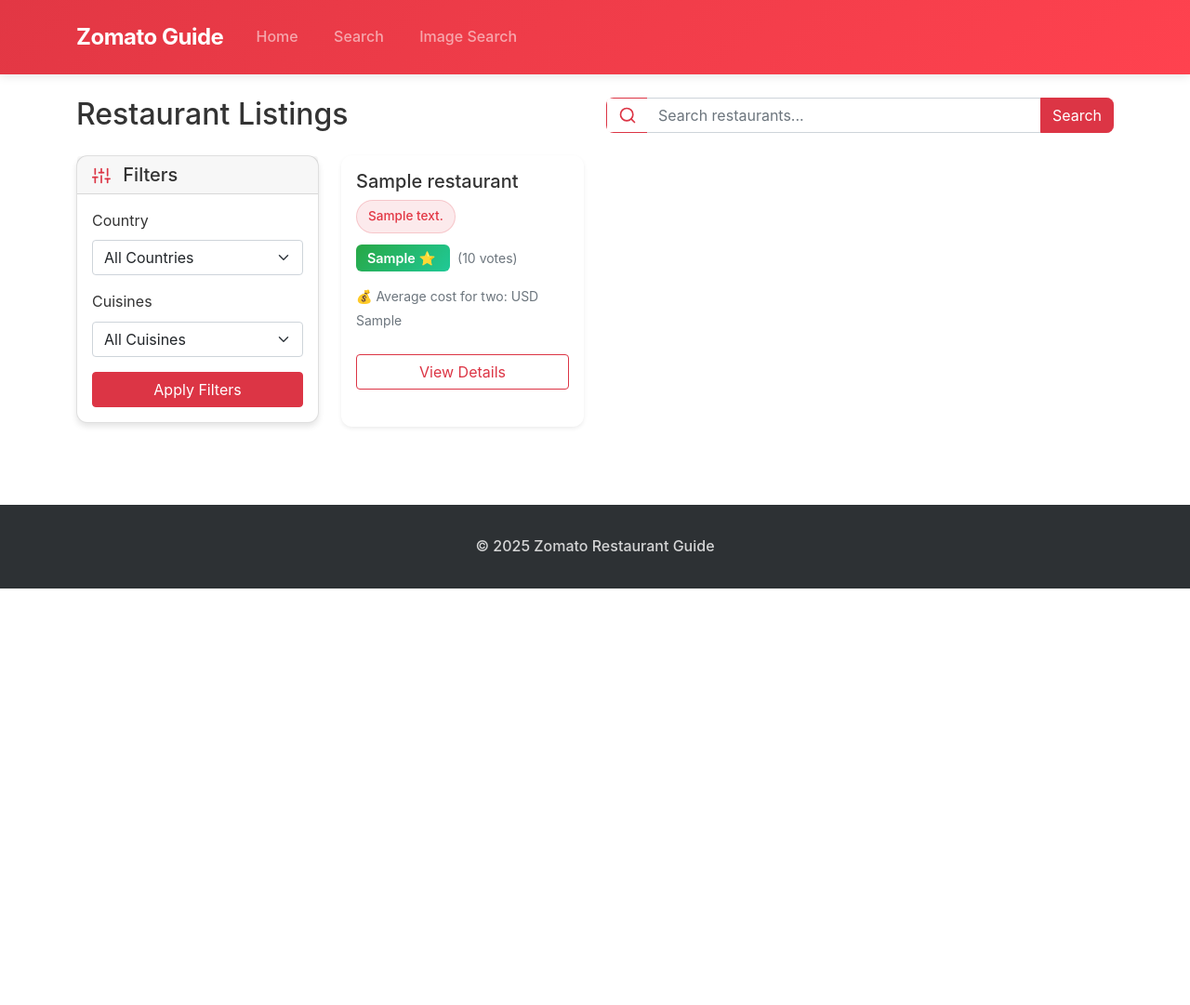
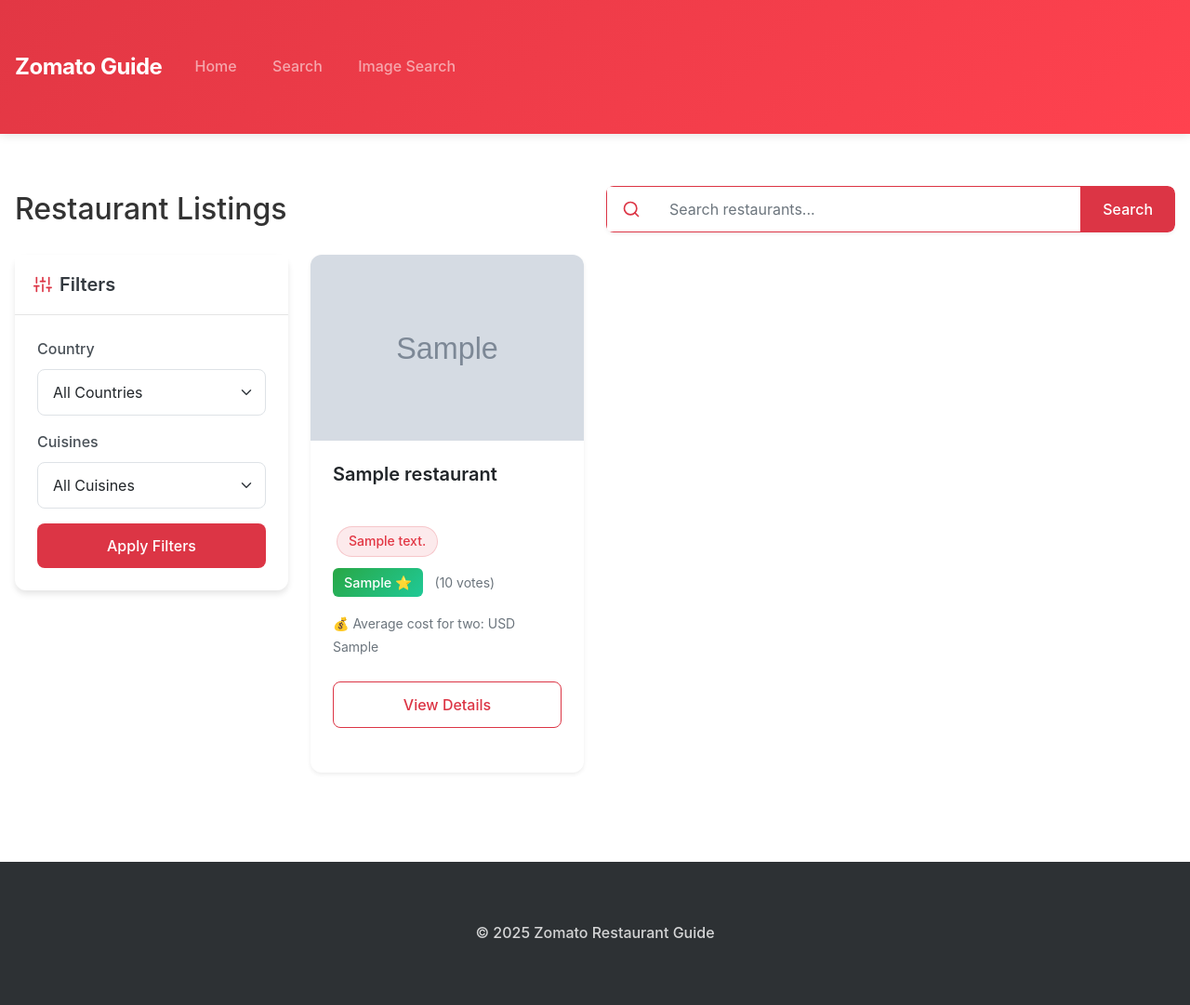
Before and after one commit to AnilKumarK26/zomato-webapp, a Flask app: page / in a window 1280 px wide. Shown: the whole page at 93% size. Before the commit the page ends 633 px from the top, so only its background shows below. Run offline with Flask 3, Linux system fonts and the light colour scheme; grey boxes marked "Sample" are stand-in pictures; a database or web service that is not in the repository returns one stand-in record (values such as "Sample title"); data that the repository does not hold is empty.

Commit message:
Update index.html

```diff
--- a/templates/index.html
+++ b/templates/index.html
@@ -2,6 +2,252 @@
 {% block title %}Zomato - Restaurant Listings{% endblock %}
 
 {% block content %}
+<style>
+    /* Main container and layout */
+    .container {
+        max-width: 1400px;
+        margin: 0 auto;
+        padding: 2rem 1rem;
+    }
+
+    /* Header and search section */
+    .search-form .input-group {
+        border-radius: 8px;
+        overflow: hidden;
+        box-shadow: 0 2px 4px rgba(0,0,0,0.05);
+    }
+
+    .search-form .input-group-text {
+        border-right: none;
+        border-color: #dc3545;
+        background-color: white;
+        padding: 0.75rem 1rem;
+    }
+
+    .search-form .form-control {
+        border-left: none;
+        border-color: #dc3545;
+        padding: 0.75rem 1rem;
+        font-size: 1rem;
+    }
+
+    .search-form .form-control:focus {
+        box-shadow: none;
+        border-color: #dc3545;
+    }
+
+    .search-form .btn-danger {
+        padding-left: 1.5rem;
+        padding-right: 1.5rem;
+    }
+
+    /* Filter card styling */
+    .filter-card {
+        border: none;
+        border-radius: 12px;
+        box-shadow: 0 4px 6px rgba(0,0,0,0.1);
+        position: sticky;
+        top: 20px;
+    }
+
+    .filter-card .card-header {
+        background: white;
+        border-bottom: 1px solid rgba(0,0,0,0.1);
+        padding: 1.25rem;
+    }
+
+    .filter-card .card-header h5 {
+        display: flex;
+        align-items: center;
+        color: #343a40;
+        font-weight: 600;
+    }
+
+    .filter-card .card-body {
+        padding: 1.5rem;
+    }
+
+    /* Form controls in filter */
+    .form-label {
+        font-weight: 500;
+        color: #495057;
+        margin-bottom: 0.5rem;
+    }
+
+    .form-select {
+        border-radius: 8px;
+        border-color: #dee2e6;
+        padding: 0.75rem 1rem;
+        transition: all 0.2s ease;
+    }
+
+    .form-select:focus {
+        border-color: #dc3545;
+        box-shadow: 0 0 0 0.25rem rgba(220, 53, 69, 0.25);
+    }
+
+    /* Restaurant card styling */
+    .restaurant-card {
+        border: none;
+        border-radius: 12px;
+        overflow: hidden;
+        transition: transform 0.3s ease, box-shadow 0.3s ease;
+    }
+
+    .restaurant-card:hover {
+        transform: translateY(-5px);
+        box-shadow: 0 10px 20px rgba(0,0,0,0.1);
+    }
+
+    .restaurant-card .card-img-top {
+        height: 200px;
+        object-fit: cover;
+        transition: transform 0.3s ease;
+    }
+
+    .restaurant-card:hover .card-img-top {
+        transform: scale(1.05);
+    }
+
+    .restaurant-card .card-body {
+        padding: 1.5rem;
+    }
+
+    .restaurant-card .card-title {
+        font-size: 1.25rem;
+        font-weight: 600;
+        color: #212529;
+        margin-bottom: 1rem;
+        height: 3rem;
+        overflow: hidden;
+        display: -webkit-box;
+        -webkit-line-clamp: 2;
+        -webkit-box-orient: vertical;
+    }
+
+    /* Cuisine tags */
+    .cuisine-tag {
+        display: inline-block;
+        background-color: rgba(220, 53, 69, 0.1);
+        color: #dc3545;
+        padding: 0.25rem 0.75rem;
+        border-radius: 20px;
+        font-size: 0.875rem;
+        margin: 0.25rem;
+        border: 1px solid rgba(220, 53, 69, 0.2);
+        transition: all 0.2s ease;
+    }
+
+    .cuisine-tag:hover {
+        background-color: rgba(220, 53, 69, 0.15);
+        transform: translateY(-1px);
+    }
+
+    /* Rating badge */
+    .rating-badge {
+        display: inline-block;
+        background: linear-gradient(135deg, #28a745, #20c997);
+        color: white;
+        padding: 0.25rem 0.75rem;
+        border-radius: 6px;
+        font-weight: 500;
+    }
+
+    /* Button styling */
+    .btn {
+        padding: 0.75rem 1.5rem;
+        border-radius: 8px;
+        font-weight: 500;
+        transition: all 0.2s ease;
+    }
+
+    .btn-danger {
+        background-color: #dc3545;
+        border: none;
+    }
+
+    .btn-danger:hover {
+        background-color: #c82333;
+        transform: translateY(-2px);
+    }
+
+    .btn-outline-danger {
+        border-color: #dc3545;
+        color: #dc3545;
+    }
+
+    .btn-outline-danger:hover {
+        background-color: #dc3545;
+        color: white;
+        transform: translateY(-2px);
+    }
+
+    /* Pagination styling */
+    .pagination {
+        margin-top: 2rem;
+    }
+
+    .page-link {
+        color: #dc3545;
+        border: 1px solid #dee2e6;
+        padding: 0.75rem 1rem;
+        margin: 0 0.25rem;
+        border-radius: 8px;
+        transition: all 0.2s ease;
+    }
+
+    .page-link:hover {
+        background-color: #dc3545;
+        color: white;
+        border-color: #dc3545;
+    }
+
+    .page-item.active .page-link {
+        background-color: #dc3545;
+        border-color: #dc3545;
+    }
+
+    .page-item.disabled .page-link {
+        color: #6c757d;
+        background-color: #f8f9fa;
+    }
+
+    /* Responsive adjustments */
+    @media (max-width: 768px) {
+        .restaurant-card .card-img-top {
+            height: 160px;
+        }
+
+        .filter-card {
+            position: static;
+            margin-bottom: 2rem;
+        }
+
+        .search-form {
+            margin-bottom: 1rem;
+        }
+
+        .page-link {
+            padding: 0.5rem 0.75rem;
+        }
+    }
+
+    /* Animation for content loading */
+    @keyframes fadeIn {
+        from {
+            opacity: 0;
+            transform: translateY(20px);
+        }
+        to {
+            opacity: 1;
+            transform: translateY(0);
+        }
+    }
+
+    .restaurant-card {
+        animation: fadeIn 0.5s ease-out;
+    }
+</style>
 <div class="row mb-4 align-items-center">
     <div class="col">
         <h2 class="mb-0">Restaurant Listings</h2>
@@ -79,6 +325,12 @@
             {% for restaurant in restaurants %}
             <div class="col">
                 <div class="card h-100 restaurant-card shadow-sm">
+                    {% if restaurant.featured_image %}
+                        <img src="{{ restaurant.featured_image }}"
+                        class="card-img-top"
+                        alt="{{ restaurant['Restaurant Name'] }}"
+                        onerror="this.src='/static/default-restaurant.jpg'">
+                    {% endif %}
                     <div class="card-body">
                         <h5 class="card-title">{{ restaurant['Restaurant Name'] }}</h5>
                         <div class="mb-2">
```
